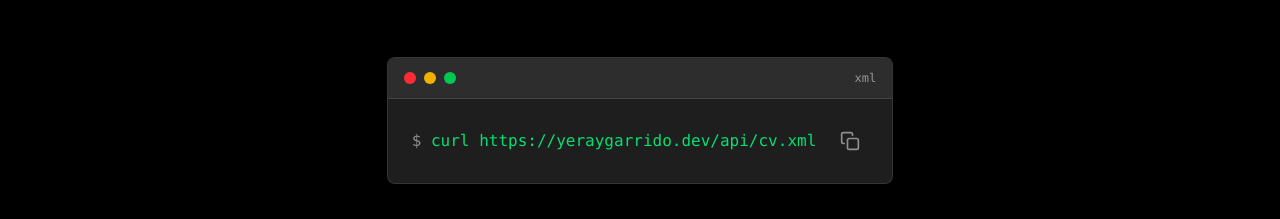
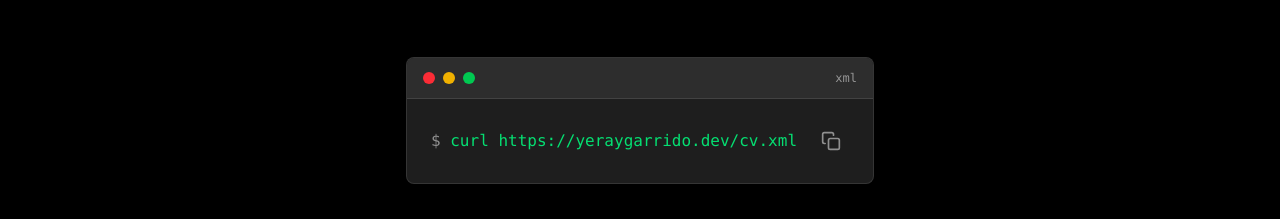
Before and after one commit to Garridoparrayeray/yeraygarrido.dev, a React (Vite) app: page / in a window 1280 px wide. Shown: the part 7040-7259 px from the top of the page. Built offline with nearby package versions, Linux system fonts and the light colour scheme; no server answers.

Commit message:
link de xml de descarga actualizado

```diff
--- a/src/components/ApiSection.tsx
+++ b/src/components/ApiSection.tsx
@@ -5,7 +5,8 @@ export default function ApiSection() {
   const { t } = useLanguage();
   const sectionRef = useRef<HTMLDivElement>(null);
   const [copied, setCopied] = useState(false);
-  const command = "curl https://yeraygarrido.dev/api/cv.xml";
+
+  const command = "curl https://yeraygarrido.dev/cv.xml";
 
   const handleCopy = () => {
     navigator.clipboard.writeText(command);
```
Also changed, not shown: public/cv.json (renamed from public/api/cv.json), public/cv.txt (renamed from public/api/cv.txt), 1 other file (tests, documents, lock files or other folders).
